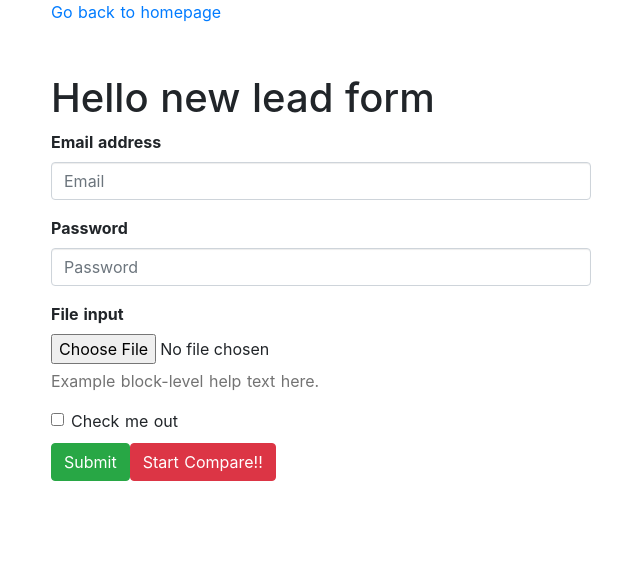
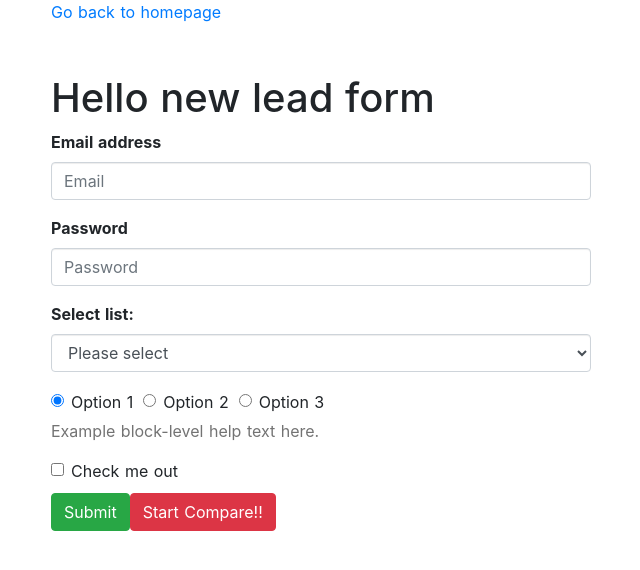
Before and after one commit to weerapat/motor-form-nuxt, a Nuxt app: page /lead-form in a window 1280 px wide. Shown: the top 570 px of the page, without its empty margins (319-959 px from the left). Built offline with nearby package versions, Linux system fonts and the light colour scheme.

Commit message:
Add sample dynamic form

```diff
--- a/pages/lead-form.vue
+++ b/pages/lead-form.vue
@@ -14,8 +14,25 @@
             <input type="password" class="form-control" id="exampleInputPassword1" placeholder="Password">
           </div>
           <div class="form-group">
-            <label for="exampleInputFile">File input</label>
-            <input type="file" id="exampleInputFile">
+            <label for="car-model">Select list:</label>
+            <select class="form-control" id="car-model" v-model="user.carModel">
+              <option value="" selected>Please select</option>
+              <option value="honda">Honda</option>
+              <option value="toyota">Toyota</option>
+              <option value="bmw">BMW</option>
+              <option value="mazda">Mazda</option>
+            </select>
+          </div>
+
+          <div class="form-group" v-show="user.carModel">
+            <label for="desc">Please add detail about your car : {{ user.carModel }}</label>
+            <input type="text" class="form-control" id="desc" placeholder="Please enter">
+          </div>
+
+          <div class="form-group">
+            <label class="radio-inline"><input type="radio" name="optradio" checked>Option 1</label>
+            <label class="radio-inline"><input type="radio" name="optradio">Option 2</label>
+            <label class="radio-inline"><input type="radio" name="optradio">Option 3</label>
             <p class="help-block">Example block-level help text here.</p>
           </div>
           <div class="checkbox">
@@ -38,6 +55,13 @@ import Logo from '~/components/Logo.vue'
 
 export default {
   components: {
+  },
+  data() {
+    return {
+      user: {
+        carModel: '',
+      }
+    }
   }
 }
 </script>
```
